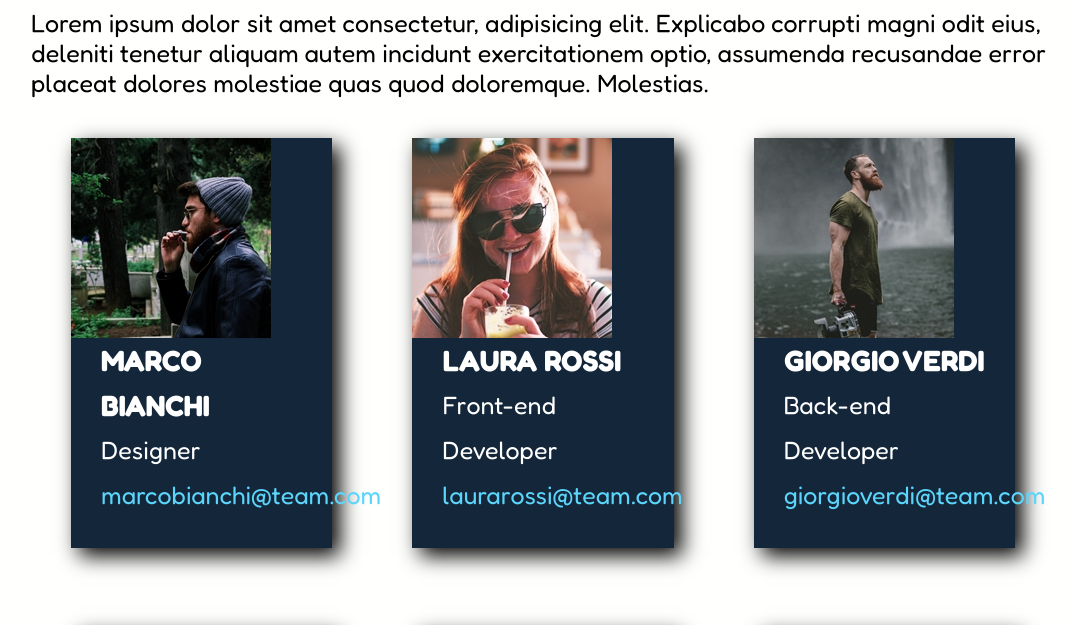
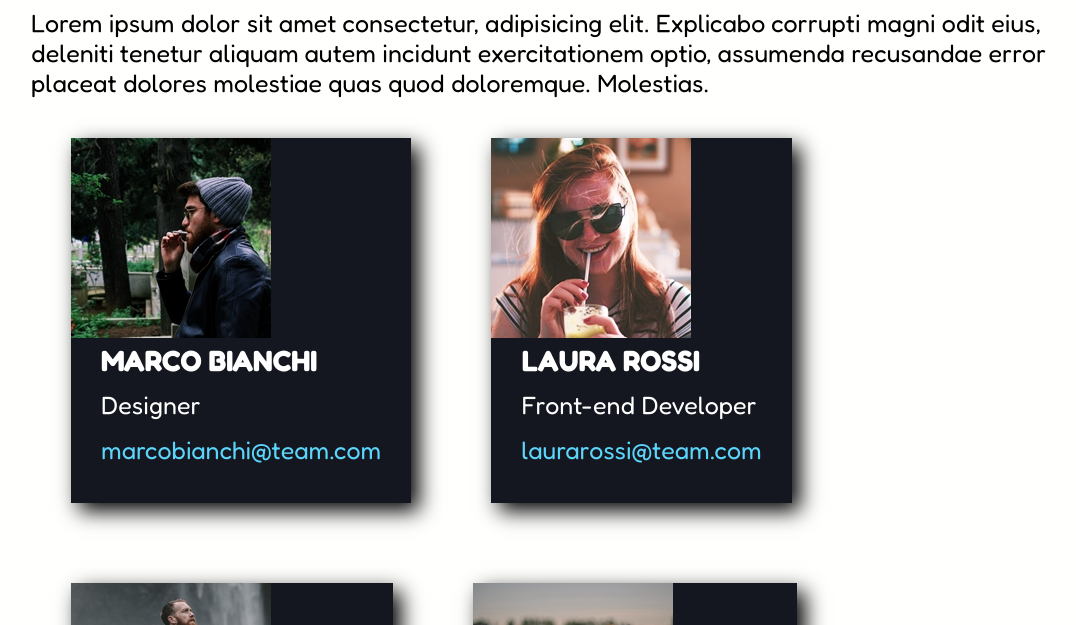
Before and after one commit to BeneArp/html-css-float-cards, a plain HTML site: page index.html in a window 1280 px wide. Shown: the part 103-728 px from the top of the page, without its empty margins (97-1173 px from the left). Drawn offline with Linux system fonts and the light colour scheme.

Commit message:
cards colors

```diff
--- a/css/style.css
+++ b/css/style.css
@@ -26,9 +26,9 @@ header{
 /* formattazione corpo pagina */
 .col{
     float: left;
-    background-color: #13263a;
+    background-color: #14171f;
     color: white;
-    width: calc(100% / 3 - 80px);
+    min-width: calc(100% / 3 - 80px);
     margin: 40px;
     box-shadow: 8px 8px 20px black;
 }
```
Also changed, not shown: index.html (+0 -1 lines).
